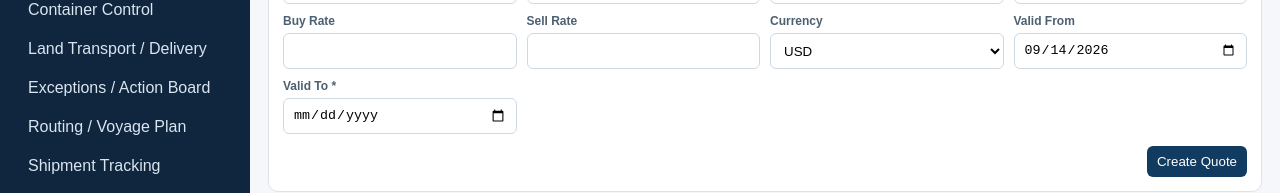
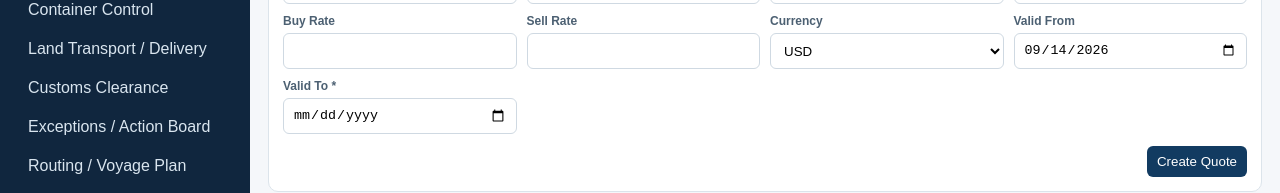
Before and after one commit to CFI21/ancline-global-erp1, a Next.js app in the folder apps/web/: page /rates in a window 1280 px wide. Shown: the part 248-441 px from the top of the page. Built offline with nearby package versions, Linux system fonts and the light colour scheme; no server answers; sample sign-in values are in the browser's storage.

Commit message:
Add customs clearance to ANCLINE navigation

```diff
--- a/apps/web/components/WorkspaceShell.tsx
+++ b/apps/web/components/WorkspaceShell.tsx
@@ -10,6 +10,7 @@ const links=[
   ['/schedules','Vessel / Voyage Schedules'],
   ['/container-control','Container Control'],
   ['/transport','Land Transport / Delivery'],
+  ['/customs','Customs Clearance'],
   ['/exceptions','Exceptions / Action Board'],
   ['/routing','Routing / Voyage Plan'],
   ['/tracking','Shipment Tracking'],
```
